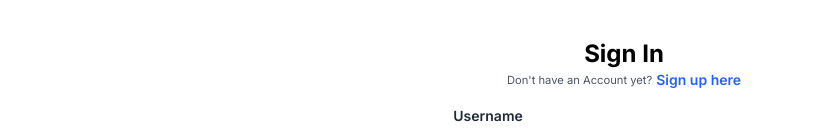
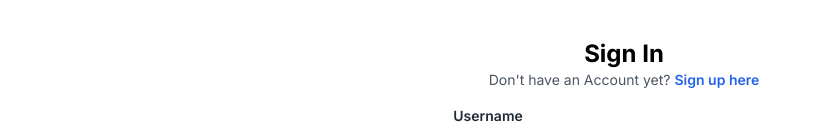
Before and after one commit to Dannyobito/shippex, a React (Vite) app: page /login in a window 1280 px wide. Shown: the part 180-315 px from the top of the page, without its empty margins (16-842 px from the left). Built offline with nearby package versions, Linux system fonts and the light colour scheme.

Commit message:
minor style fixes

```diff
--- a/src/components/Searchbar.tsx
+++ b/src/components/Searchbar.tsx
@@ -20,7 +20,7 @@ const Searchbar = (props: SearchbarProps) => {
   } = props;
   return (
     <header
-      className={`w-full flex justify-center items-center py-8 bg-[#F8FAFC] ${
+      className={`w-full flex justify-center items-center py-8 bg-[#F8FAFC] rounded-lg ${
         resultsFound ? "" : "absolute"
       }`}
     >
--- a/src/pages/auth/login.tsx
+++ b/src/pages/auth/login.tsx
@@ -70,7 +70,7 @@ const Login = () => {
             <div className="flex flex-col items-center">
               <h1 className="font-bold text-2xl line text-black">Sign In</h1>
               <div className="flex gap-1 text-sm leading-5">
-                <small className="text-[#4B5563]">
+                <small className="text-[#4B5563] text-sm leading-5">
                   Don't have an Account yet?
                 </small>
                 <Link to="/signup" className="text-primary font-semibold">
```
